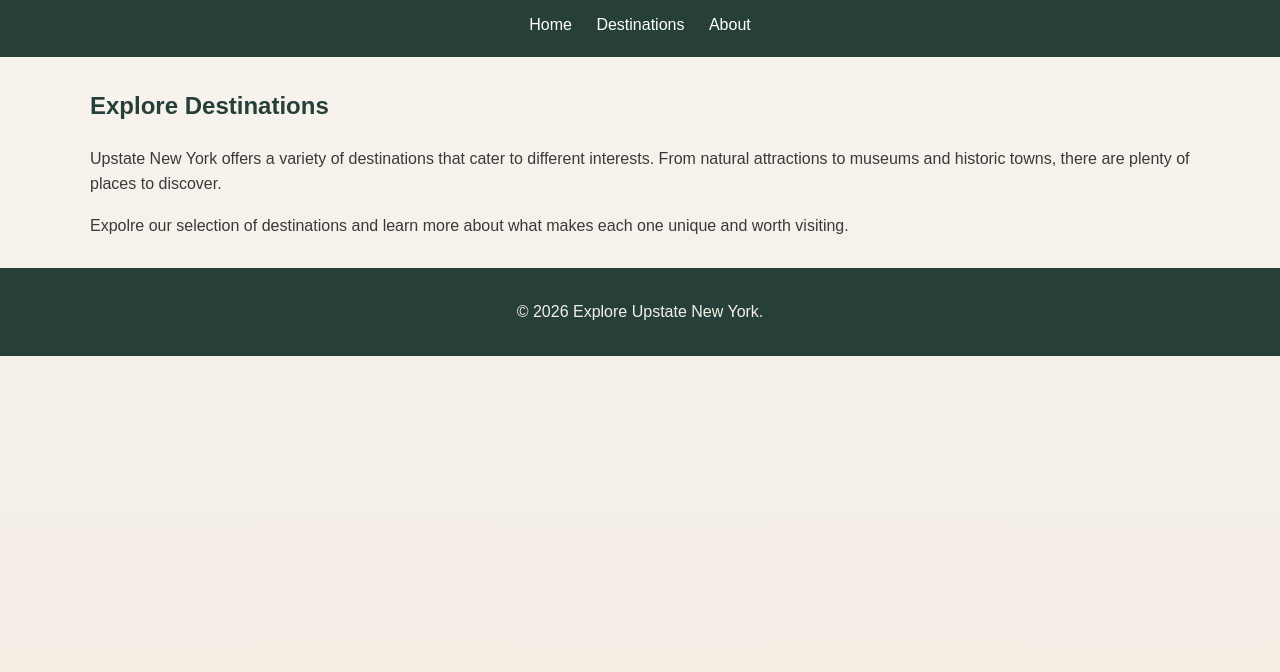
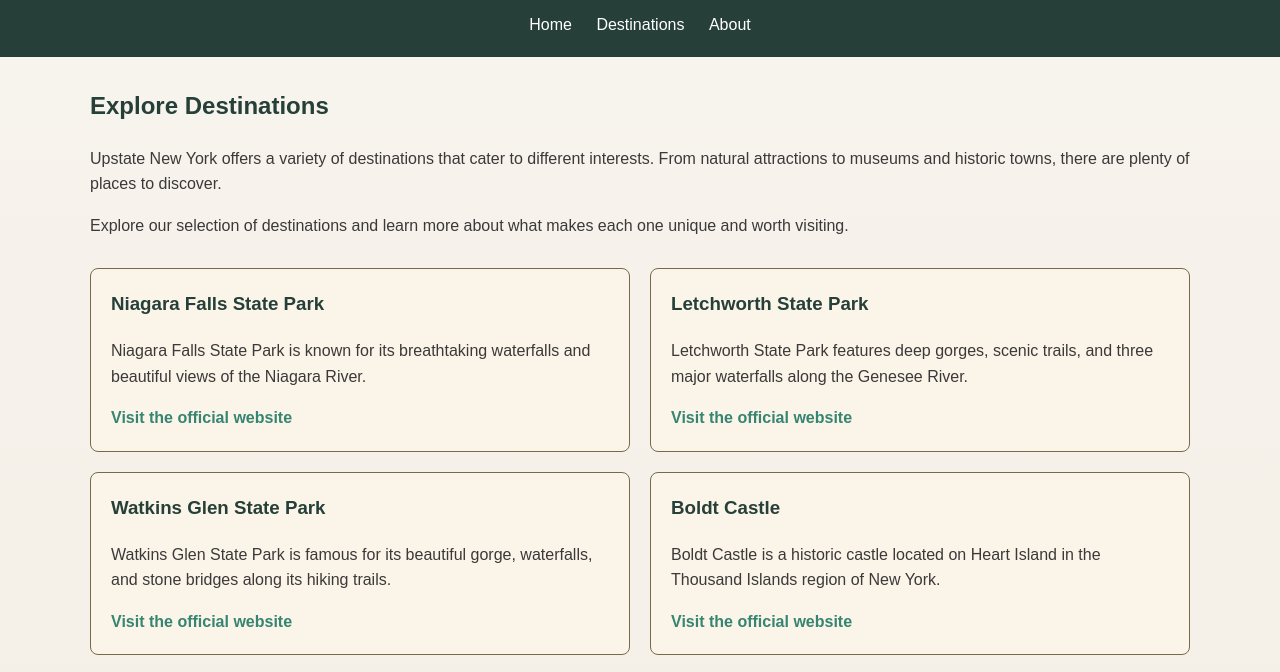
Before and after one commit to CIS-130/Team-1, a plain HTML site: page destinations.html in a window 1280 px wide. Shown: the part 105-777 px from the top of the page. Drawn offline with Linux system fonts and the light colour scheme.

Commit message:
Add destination sections and styles

```diff
--- a/destinations.html
+++ b/destinations.html
@@ -29,10 +29,74 @@
                 From natural attractions to museums and historic towns, there are plenty of places to discover.
             </p>
             <p>
-                Expolre our selection of destinations and learn more about what makes each one
+                Explore our selection of destinations and learn more about what makes each one
                 unique and worth visiting.
             </p>
+        </section>
 
+        <section class="destinations">
+            <section>
+                <h3>Niagara Falls State Park</h3>
+                <p>
+                    Niagara Falls State Park is known for its breathtaking
+                    waterfalls and beautiful views of the Niagara River.
+                </p>
+                <a href="https://parks.ny.gov/visit/state-parks/niagara-falls-state-park"
+                target="_blank" rel="noopener noreferrer">
+                Visit the official website
+                </a>
+
+            </section>
+
+            <section>
+                <h3>Letchworth State Park</h3>
+                <p>
+                    Letchworth State Park features deep gorges, scenic trails,
+                    and three major waterfalls along the Genesee River.
+                </p>
+
+                <a href="https://parks.ny.gov/visit/state-parks/letchworth-state-park"
+                target="_blank" rel="noopener noreferrer">
+                Visit the official website
+                </a>
+
+            </section>
+
+            <section>
+                <h3>Watkins Glen State Park</h3>
+                <p>
+                    Watkins Glen State Park is famous for its beautiful gorge,
+                    waterfalls, and stone bridges along its hiking trails.
+                </p>
+                <a href="https://parks.ny.gov/visit/state-parks/watkins-glen-state-park"
+                target="_blank" rel="noopener noreferrer">
+                Visit the official website
+                </a>
+            </section>
+
+            <section>
+                <h3>Boldt Castle</h3>
+                <p>
+                    Boldt Castle is a historic castle located on Heart Island
+                    in the Thousand Islands region of New York.
+                </p>
+                <a href="https://www.boldtcastle.com/visitorinfo/"
+                target="_blank" rel="noopener noreferrer">
+                Visit the official website
+                </a>
+            </section>
+
+            <section>
+                <h3>Corning Museum of Glass</h3>
+                <p>
+                    The Corning Museum of Glass features glass art, exhibits,
+                    and live glassmaking demonstrations.
+                </p>
+                <a href="https://visit.cmog.org/plan-your-visit"
+                target="_blank" rel="noopener noreferrer">
+                Visit the official website
+                </a>
+            </section>
         </section>
 
     </main>
--- a/styles/main.css
+++ b/styles/main.css
@@ -90,6 +90,41 @@ h2 {
     color: #263F39;
 }
 
+.destinations {
+    display: grid;
+    grid-template-columns: repeat(2, 1fr);
+    gap: 20px;
+}
+
+.destinations section {
+    background-color: #fbf4e8;
+    padding: 20px;
+    border: 1.5px solid #78694c;
+    border-radius: 8px;
+    margin-bottom: 0;
+}
+
+.destinations h3 {
+    color: #263F39;
+    margin-top: 0;
+}
+
+@media (max-width: 600px) {
+    .destinations {
+        grid-template-columns: 1fr;
+    }
+}
+
+.destinations a {
+    color: #368573;
+    font-weight: bold;
+    text-decoration: none;
+}
+
+.destinations a:hover {
+    text-decoration: underline;
+}
+
 .featured-destinations {
     display: grid;
     grid-template-columns: repeat(2, 1fr);
```
